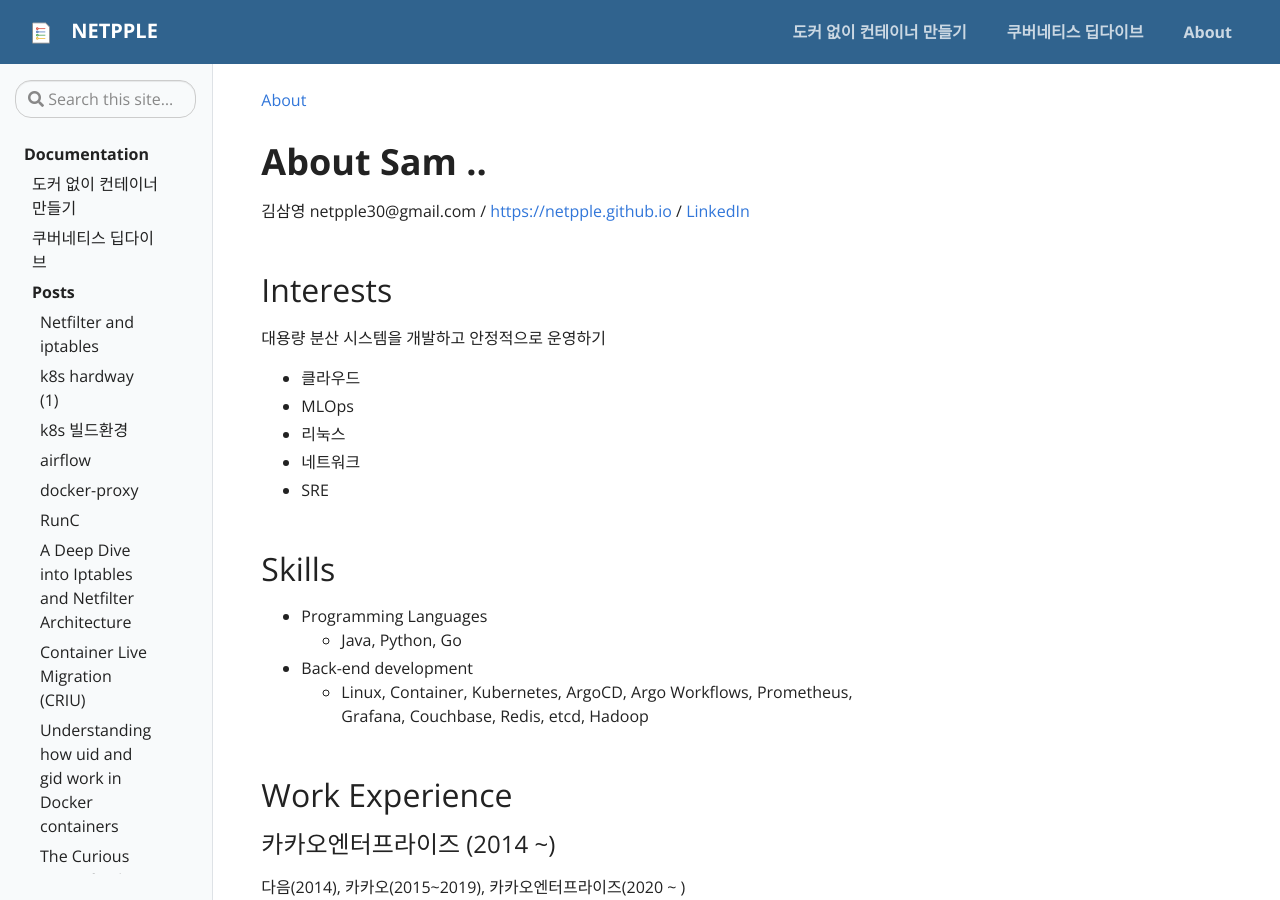
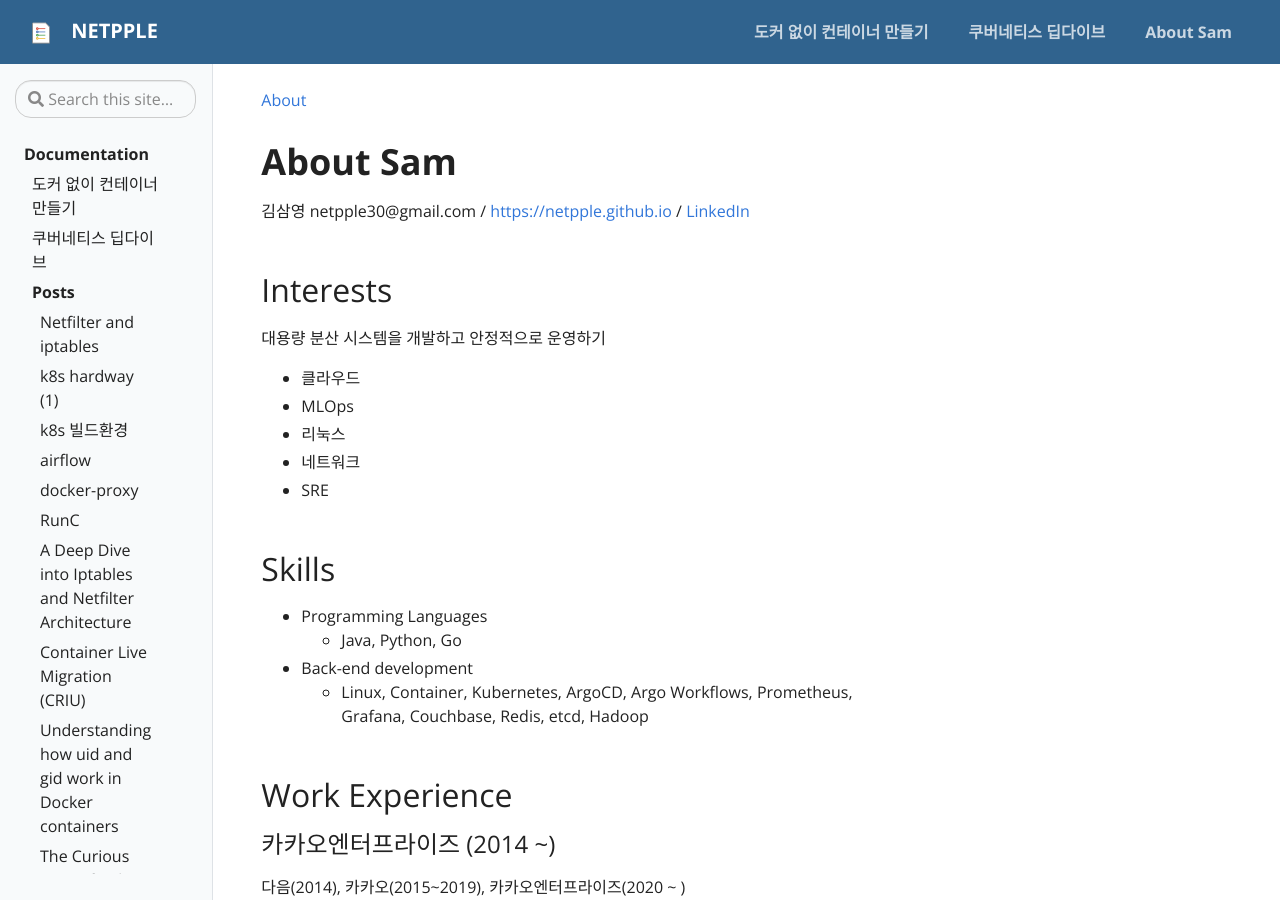
Before and after one commit to netpple/netpple.github.io, a Jekyll site: the page built from pages/about.md, in a window 1280 px wide and 900 px high. Built offline with Jekyll 4.4.1, drawn with Linux system fonts in a browser that asks for light colours.

Commit message:
profile 추가
..

```diff
--- a/_data/navigation.yml
+++ b/_data/navigation.yml
@@ -2,5 +2,5 @@
   url: docs/make-container-without-docker
 - title: "쿠버네티스 딥다이브"
   url: "docs/deepdive-into-kubernetes"
-- title: About
+- title: "About Sam"
   url: about
--- a/pages/about.md
+++ b/pages/about.md
@@ -3,7 +3,7 @@
 permalink: /about/
 ---
 
-# About Sam ..
+# About Sam
 
 김삼영 netpple30@gmail.com / [https://netpple.github.io](https://netpple.github.io)  / [LinkedIn](https://www.linkedin.com/in/sam-kim-aab7b227/)
 
```
